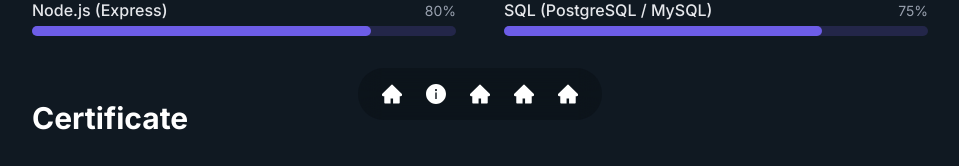
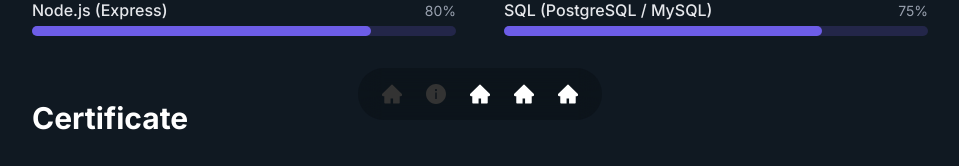
Before and after one commit to iqbalhikam/iqbalhikam-portofolio-v2.co.id, a Next.js app: page /aboutMe in a window 1280 px wide. Shown: the part 708-874 px from the top of the page, without its empty margins (160-1119 px from the left). Built offline with nearby package versions, Linux system fonts and the light colour scheme.

Commit message:
debugging2

```diff
--- a/components/navbar/NavBar.tsx
+++ b/components/navbar/NavBar.tsx
@@ -59,12 +59,12 @@ const NavBar = () => {
               {/* ... isi nav tetap sama ... */}
               <ul className="flex items-center gap-6 text-xl">
                 <li>
-                  <Link href="/" className={`block text-white transition hover:text-secondary/75`}>
+                  <Link passHref legacyBehavior href="/" className={`block text-white transition hover:text-secondary/75`}>
                     <HomeFilled />
                   </Link>
                 </li>
                 <li>
-                  <Link href="/aboutMe" className=" text-white transition hover:text-secondary/75">
+                  <Link passHref legacyBehavior href="/aboutMe" className=" text-white transition hover:text-secondary/75">
                     <InfoCircleFilled />
                   </Link>
                 </li>
```
